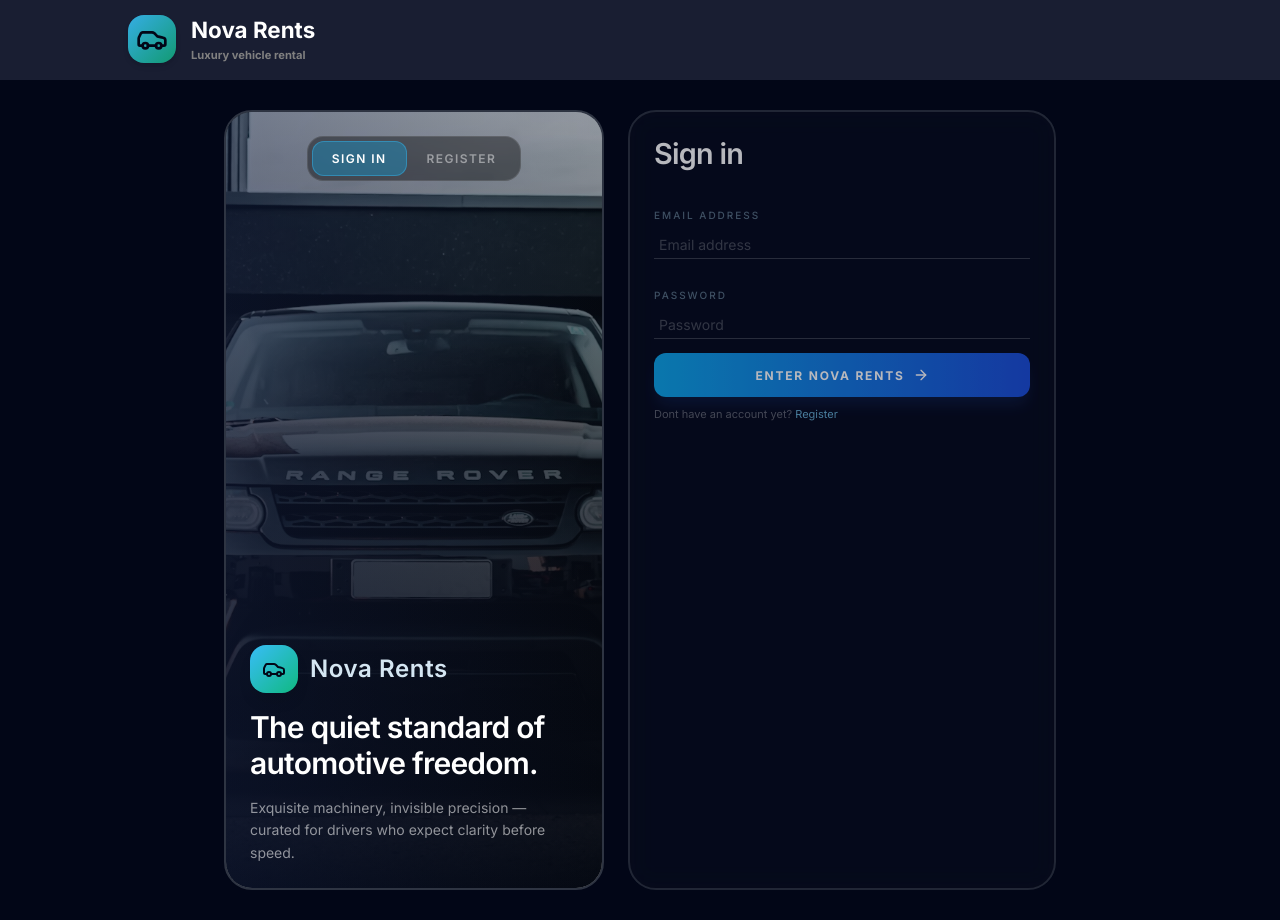
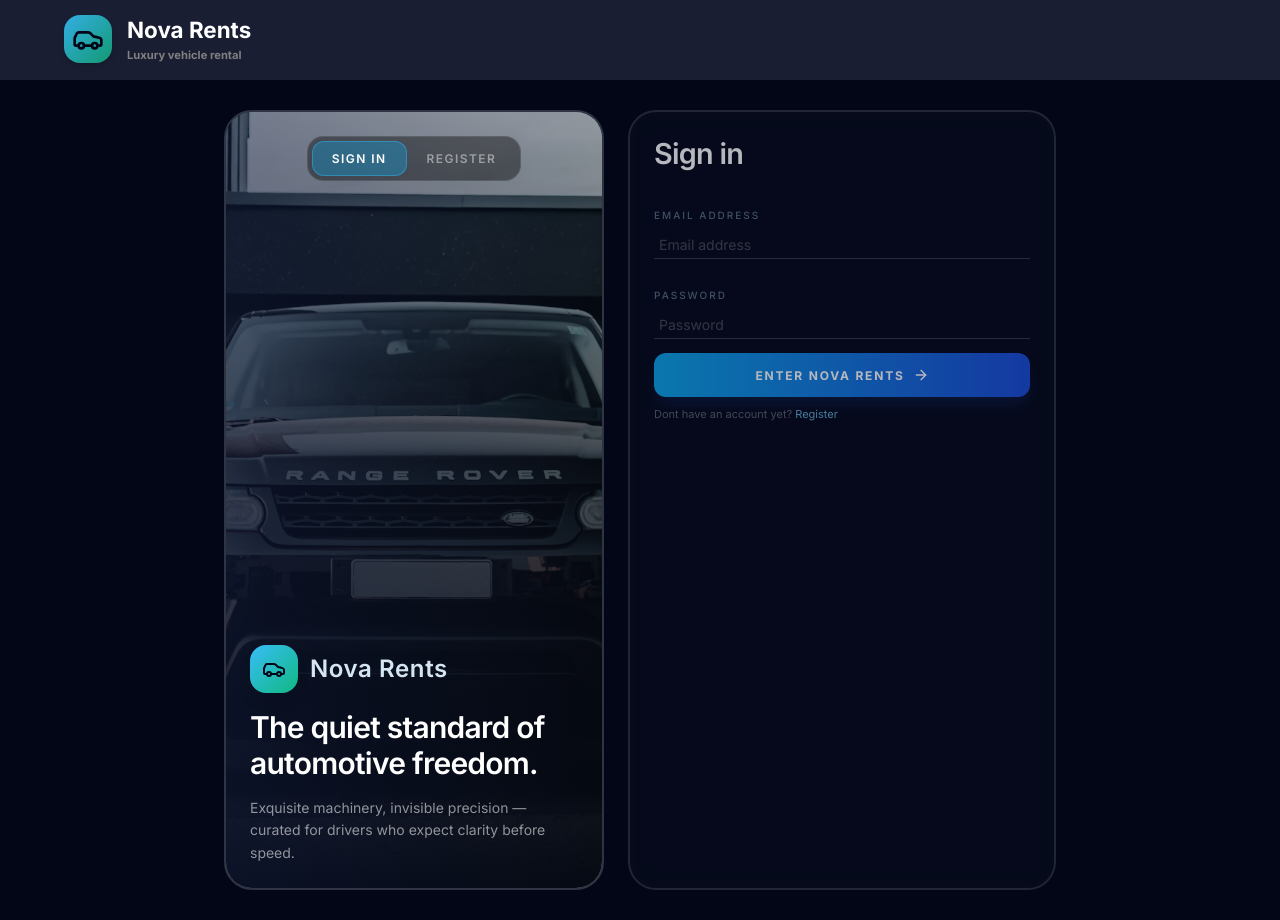
Before and after one commit to HasanOmar1/Nova-Rents, a React (Vite) app in the folder frontend/: page / in a window 1280 px wide. Built offline with nearby package versions, Linux system fonts and the light colour scheme; no server answers.

Commit message:
Updated: Header css

```diff
--- a/frontend/src/components/Header/Header.module.css
+++ b/frontend/src/components/Header/Header.module.css
@@ -16,7 +16,7 @@
   gap: 15px;
   justify-content: center;
   align-items: center;
-  margin-left: 10%;
+  margin-left: 5%;
 }
 
 .Header .logo {
@@ -102,7 +102,7 @@
   display: flex;
   align-items: center;
   gap: 0.5rem;
-  margin-right: 10%;
+  margin-right: 5%;
 }
 
 .Header .notifyButton,
```
